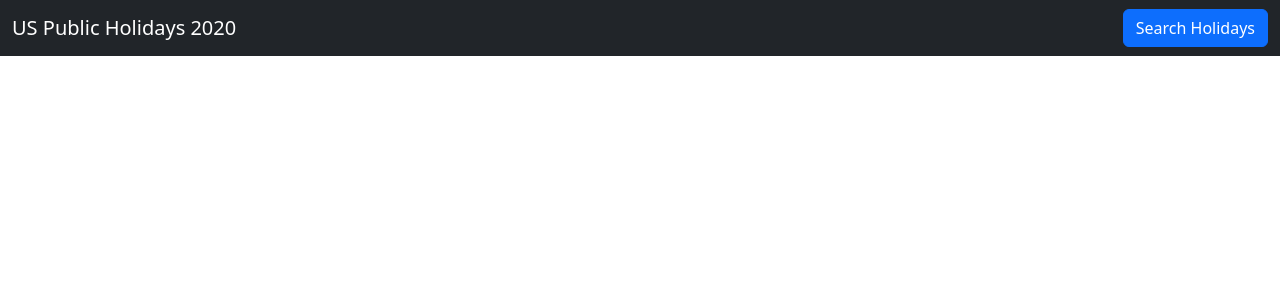
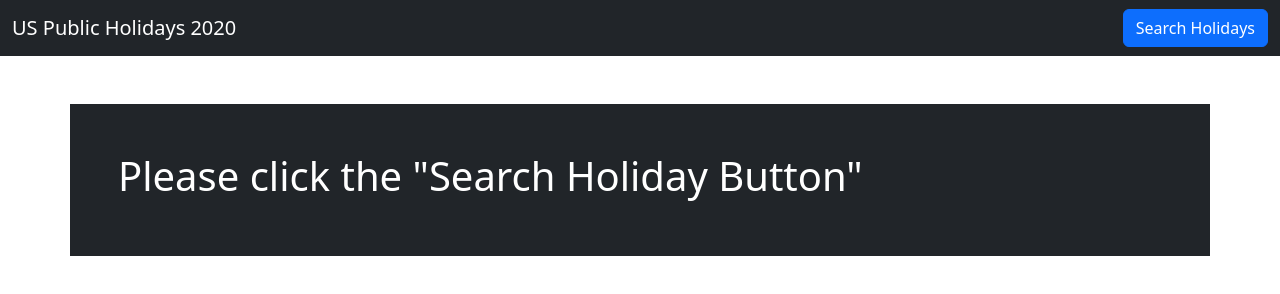
Before and after one commit to danigo252/Project, a plain HTML site: page index.html in a window 1280 px wide. Drawn offline with nearby package versions, Linux system fonts and the light colour scheme.

```diff
--- a/index.html
+++ b/index.html
@@ -16,5 +16,9 @@
         </div>
     </nav>
 
+    <div class="container p-5 my-5 bg-dark text-white" id="holidays-container">
+        <h1>Please click the "Search Holiday Button"</h1>
+    </div>
+
 </body>
 </html>
```
